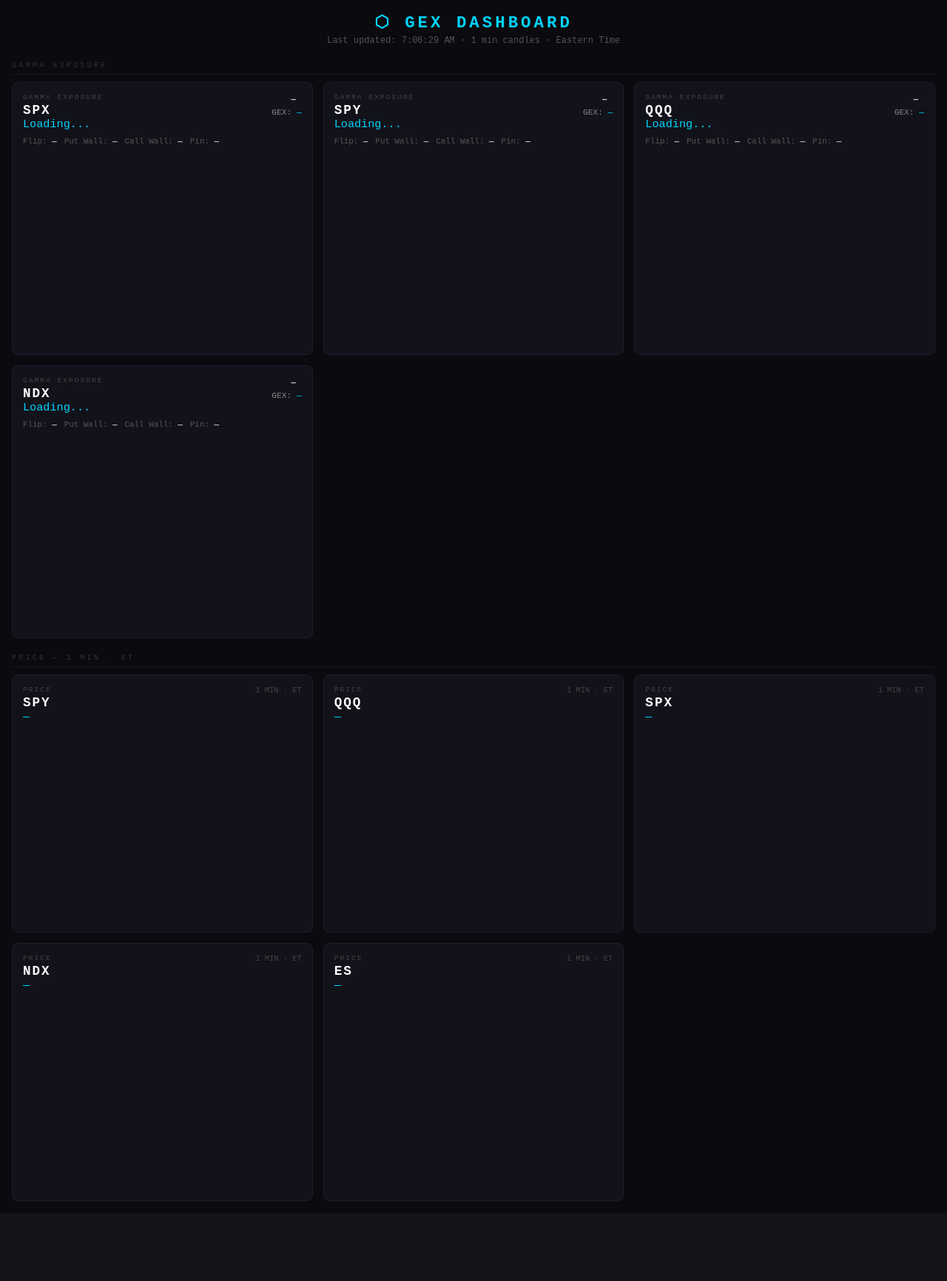
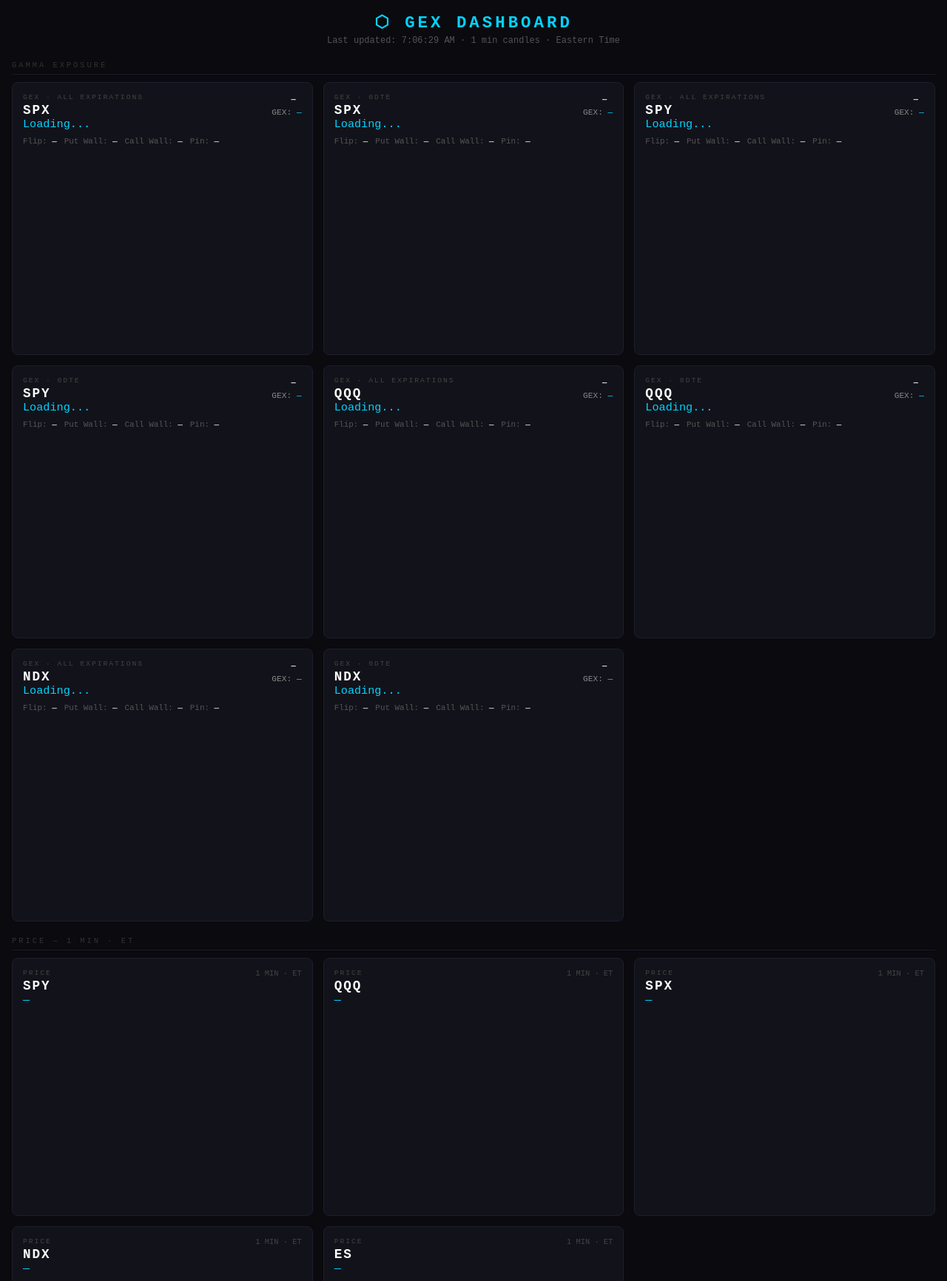
Before and after one commit to Liam-Stabeno/gex-app, a Flask app: page / in a window 1280 px wide. Shown: the top 1732 px of the page at 74% size. Before the commit the page ends 1624 px from the top, so only its background shows below. Run offline with Flask 3, Linux system fonts and the light colour scheme; data that the repository does not hold is empty; a map, chart or similar area stays blank; parts of the project's set-up code (start-up, migrations or seed data) failed here and were passed over.

Commit message:
Split GEX into 0DTE and multi-expiry charts, fix price loading for SPX/NDX/ES, fix Schwab date fallback

```diff
--- a/src/dashboard.py
+++ b/src/dashboard.py
@@ -22,22 +22,43 @@ cache_lock = threading.Lock()
 
 # ── GEX ────────────────────────────────────────────────────────────────────────
 
+def gex_to_dict(gex_df, spot):
+    """Filter to significant strikes and serialize to lists."""
+    if gex_df.empty:
+        return {'strikes': [], 'net_gex': []}
+    max_abs = gex_df['net_gex'].abs().max()
+    if max_abs > 0:
+        threshold = max_abs * 0.02   # keep strikes with >= 2% of peak gamma
+        gex_df = gex_df[gex_df['net_gex'].abs() >= threshold]
+    return {
+        'strikes': gex_df['strike'].tolist(),
+        'net_gex': gex_df['net_gex'].tolist(),
+    }
+
 def refresh_gex(symbol: str):
     try:
         token = get_access_token()
         chain = fetch_option_chain(symbol, token)
-        gex_by_strike, spot, raw_df = parse_gex(chain)
-        levels = find_key_levels(gex_by_strike, spot)
-        total_gex = float(gex_by_strike['net_gex'].sum())
+        gex_all, gex_0dte, gex_multi, spot, raw_df = parse_gex(chain)
+        levels = find_key_levels(gex_all, spot)
+        total_gex = float(gex_all['net_gex'].sum())
+
+        levels_multi = find_key_levels(gex_multi, spot) if not gex_multi.empty else levels
+        levels_0dte  = find_key_levels(gex_0dte,  spot) if not gex_0dte.empty  else {}
+
+        def serialize_levels(lvl):
+            return {k: (float(v) if v is not None else None) for k, v in lvl.items()}
 
         data = {
             'symbol': symbol.replace('$', '').replace('/', ''),
             'spot': spot,
             'total_gex': total_gex,
             'regime': 'POSITIVE' if total_gex > 0 else 'NEGATIVE',
-            'levels': {k: (float(v) if v is not None else None) for k, v in levels.items()},
-            'strikes': gex_by_strike['strike'].tolist(),
-            'net_gex': gex_by_strike['net_gex'].tolist(),
+            'levels_multi': serialize_levels(levels_multi),
+            'levels_0dte':  serialize_levels(levels_0dte),
+            'multi': gex_to_dict(gex_multi, spot),
+            'zero':  gex_to_dict(gex_0dte,  spot),
+            'has_0dte': not gex_0dte.empty,
             'updated': datetime.now().strftime('%Y-%m-%d %H:%M:%S')
         }
 
@@ -107,8 +128,9 @@ def api_gex(symbol):
 def api_price(symbol):
     from zoneinfo import ZoneInfo
     ET = ZoneInfo('America/New_York')
+    key = f'${symbol}' if symbol in ['SPX', 'NDX'] else f'/{symbol}' if symbol == 'ES' else symbol
     with cache_lock:
-        candles = candle_cache.get(symbol, [])
+        candles = candle_cache.get(key, [])
     recent = candles[-390:]
     return jsonify([{
         'time': datetime.fromtimestamp(c['datetime'] / 1000, tz=ET).strftime('%H:%M'),
--- a/templates/dashboard.html
+++ b/templates/dashboard.html
@@ -166,33 +166,35 @@
 
         // ── DOM builders ────────────────────────────────────────────────────
 
-        function createGexDiv(symbol) {
-            const div = document.createElement('div');
+        function createGexDiv(symbol, slot) {
+            const id    = `${symbol}-${slot}`;
+            const label = slot === 'zero' ? '0DTE' : 'ALL EXPIRATIONS';
+            const div   = document.createElement('div');
             div.className = 'chart-div';
-            div.id = `gex-div-${symbol}`;
+            div.id = `gex-div-${id}`;
             div.innerHTML = `
                 <div class="chart-div-header">
                     <div>
-                        <div class="chart-title">GAMMA EXPOSURE</div>
+                        <div class="chart-title">GEX · ${label}</div>
                         <div class="symbol">${symbol}</div>
-                        <div class="spot" id="spot-${symbol}">Loading...</div>
+                        <div class="spot" id="spot-${id}">Loading...</div>
                     </div>
                     <div style="text-align:right">
-                        <div class="regime" id="regime-${symbol}">—</div>
-                        <div class="total-gex">GEX: <span id="gex-${symbol}">—</span></div>
+                        <div class="regime" id="regime-${id}">—</div>
+                        <div class="total-gex">GEX: <span id="gex-${id}">—</span></div>
                     </div>
                 </div>
                 <div class="levels">
-                    <div class="level-item">Flip: <span id="flip-${symbol}">—</span></div>
-                    <div class="level-item">Put Wall: <span id="put-${symbol}">—</span></div>
-                    <div class="level-item">Call Wall: <span id="call-${symbol}">—</span></div>
-                    <div class="level-item">Pin: <span id="pin-${symbol}">—</span></div>
+                    <div class="level-item">Flip: <span id="flip-${id}">—</span></div>
+                    <div class="level-item">Put Wall: <span id="put-${id}">—</span></div>
+                    <div class="level-item">Call Wall: <span id="call-${id}">—</span></div>
+                    <div class="level-item">Pin: <span id="pin-${id}">—</span></div>
                 </div>
                 <div class="chart-container">
-                    <canvas id="gex-canvas-${symbol}"></canvas>
+                    <canvas id="gex-canvas-${id}"></canvas>
                 </div>
             `;
-            div.addEventListener('dblclick', () => expandGex(symbol));
+            div.addEventListener('dblclick', () => expandGex(symbol, slot));
             return div;
         }
 
@@ -281,26 +283,47 @@
             };
         }
 
-        function renderGexChart(symbol, data) {
-            const canvas = document.getElementById(`gex-canvas-${symbol}`);
-            if (!canvas) return;
-            if (gexCharts[symbol]) gexCharts[symbol].destroy();
-            const { config } = gexChartConfig(data);
-            gexCharts[symbol] = new Chart(canvas.getContext('2d'), config);
-            gexCharts[symbol]._gexData = data; // store for modal
+        function renderGexChart(symbol, slot, chartData, spot) {
+            const key    = `${symbol}-${slot}`;
+            const canvas = document.getElementById(`gex-canvas-${key}`);
+            if (!canvas || !chartData.strikes.length) return;
+            if (gexCharts[key]) gexCharts[key].destroy();
+            const d = { strikes: chartData.strikes, net_gex: chartData.net_gex, spot };
+            const { config } = gexChartConfig(d);
+            gexCharts[key] = new Chart(canvas.getContext('2d'), config);
+            gexCharts[key]._gexData = d;
+        }
+
+        function updateGexSlot(symbol, slot, chartData, levels, spot, totalGex, regime) {
+            const id = `${symbol}-${slot}`;
+            document.getElementById(`spot-${id}`).textContent  = fmt(spot);
+            document.getElementById(`gex-${id}`).textContent   = fmtGex(totalGex);
+            document.getElementById(`flip-${id}`).textContent  = fmt(levels.flip_level);
+            document.getElementById(`put-${id}`).textContent   = fmt(levels.put_wall);
+            document.getElementById(`call-${id}`).textContent  = fmt(levels.call_wall);
+            document.getElementById(`pin-${id}`).textContent   = fmt(levels.pin);
+            const r = document.getElementById(`regime-${id}`);
+            r.textContent = regime;
+            r.className   = `regime ${regime}`;
+            renderGexChart(symbol, slot, chartData, spot);
         }
 
         function updateGexDiv(symbol, data) {
-            document.getElementById(`spot-${symbol}`).textContent  = fmt(data.spot);
-            document.getElementById(`gex-${symbol}`).textContent   = fmtGex(data.total_gex);
-            document.getElementById(`flip-${symbol}`).textContent  = fmt(data.levels.flip_level);
-            document.getElementById(`put-${symbol}`).textContent   = fmt(data.levels.put_wall);
-            document.getElementById(`call-${symbol}`).textContent  = fmt(data.levels.call_wall);
-            document.getElementById(`pin-${symbol}`).textContent   = fmt(data.levels.pin);
-            const regime = document.getElementById(`regime-${symbol}`);
-            regime.textContent = data.regime;
-            regime.className   = `regime ${data.regime}`;
-            renderGexChart(symbol, data);
+            const multiTotal = data.multi.net_gex.reduce((a, b) => a + b, 0);
+            const zeroTotal  = data.zero.net_gex.reduce((a, b) => a + b, 0);
+
+            updateGexSlot(symbol, 'multi', data.multi, data.levels_multi, data.spot,
+                          multiTotal, multiTotal >= 0 ? 'POSITIVE' : 'NEGATIVE');
+
+            // 0DTE div — show/hide based on availability
+            const zeroDiv = document.getElementById(`gex-div-${symbol}-zero`);
+            if (data.has_0dte) {
+                if (zeroDiv) zeroDiv.style.display = '';
+                updateGexSlot(symbol, 'zero', data.zero, data.levels_0dte, data.spot,
+                              zeroTotal, zeroTotal >= 0 ? 'POSITIVE' : 'NEGATIVE');
+            } else {
+                if (zeroDiv) zeroDiv.style.display = 'none';
+            }
         }
 
         // ── Price chart ─────────────────────────────────────────────────────
@@ -384,14 +407,16 @@
             if (modalChart) { modalChart.destroy(); modalChart = null; }
         }
 
-        function expandGex(symbol) {
-            const chart = gexCharts[symbol];
+        function expandGex(symbol, slot = 'multi') {
+            const key   = `${symbol}-${slot}`;
+            const chart = gexCharts[key];
             if (!chart || !chart._gexData) return;
+            const label = slot === 'zero' ? '0DTE' : 'ALL EXPIRATIONS';
             openModal(`
                 <div style="margin-bottom:8px">
-                    <div style="font-size:0.65rem;color:#444;letter-spacing:2px">GAMMA EXPOSURE</div>
+                    <div style="font-size:0.65rem;color:#444;letter-spacing:2px">GAMMA EXPOSURE · ${label}</div>
                     <div style="font-size:1.4rem;color:#fff;font-weight:bold">${symbol}</div>
-                    <div style="font-size:0.8rem;color:#555">Double-click to expand · Press ESC to close</div>
+                    <div style="font-size:0.8rem;color:#555">Press ESC to close</div>
                 </div>
             `);
             const { config } = gexChartConfig(chart._gexData, true);
@@ -454,7 +479,10 @@
 
         const gexGrid   = document.getElementById('gex-grid');
         const priceGrid = document.getElementById('price-grid');
-        GEX_SYMBOLS.forEach(s   => gexGrid.appendChild(createGexDiv(s)));
+        GEX_SYMBOLS.forEach(s => {
+            gexGrid.appendChild(createGexDiv(s, 'multi'));
+            gexGrid.appendChild(createGexDiv(s, 'zero'));
+        });
         PRICE_SYMBOLS.forEach(s => priceGrid.appendChild(createPriceDiv(s)));
 
         fetchAll();
```
Also changed, not shown: src/gex.py (+50 -27 lines).
